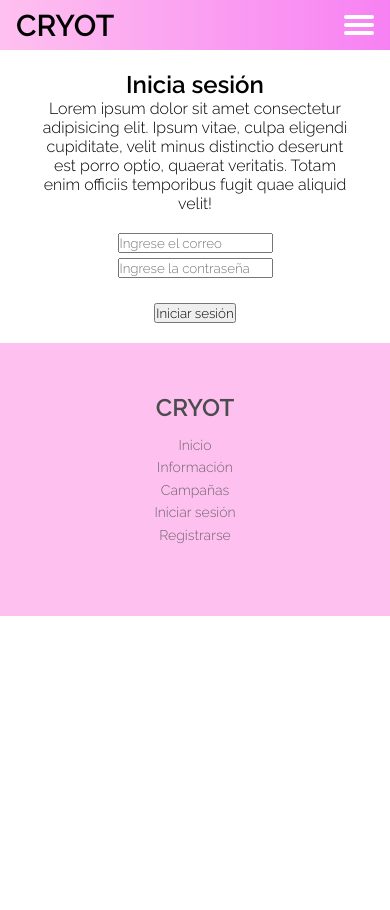
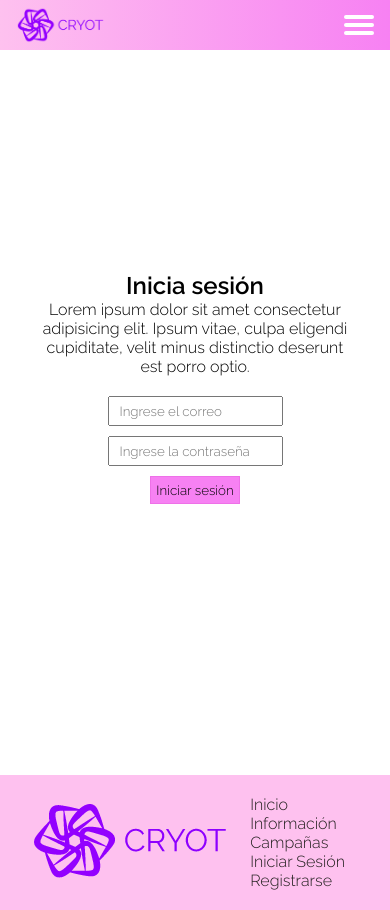
Before and after one commit to Dduquejh/ProyectoRequisitosYModelos, a plain HTML site: page src/login.html in a window 390 px wide. Before the commit the page ends 844 px from the top, so only its background shows below. Drawn offline with nearby package versions, Linux system fonts and the light colour scheme.

Commit message:
Initial mockup design code

```diff
--- a/src/login.html
+++ b/src/login.html
@@ -12,11 +12,13 @@
     <link rel="stylesheet" href="stylesMobile.css">
     <title>Inicia sesión en CRYOT</title>
 </head>
-
+<style>
+</style>
 <body>
+    <section class="login-wrapper">
         <nav class="top-nav">
             <div class ="logo">
-          CRYOT
+              <img src="../assets/logo.png" alt="">
             </div>
             <input id="menu-toggle" type="checkbox" />
             <label class='menu-button-container' for="menu-toggle">
@@ -30,33 +32,34 @@
               <li><a href="signup.html">Registrarse</a></li>
             </ul>
         </nav>
-
-    <div class="login-container centered">
+        <section class="login-container centered">
+            <div class="login-card">
+                <div class="login-description">
                     <h2>Inicia sesión</h2>
-        <p>Lorem ipsum dolor sit amet consectetur adipisicing elit. Ipsum vitae, culpa eligendi cupiditate, velit minus distinctio deserunt est porro optio, quaerat veritatis. Totam enim officiis temporibus fugit quae aliquid velit!</p>
+                    <p>Lorem ipsum dolor sit amet consectetur adipisicing elit. Ipsum vitae, culpa eligendi cupiditate, velit minus distinctio deserunt est porro optio.
+                </div>
                 <input type="email" name="email" id="login_email" placeholder="Ingrese el correo"><br>
                 <input type="password" name="password" id="login_password" placeholder="Ingrese la contraseña"><br>
-            <button type="submit">Iniciar sesión</button>
+                <button type="submit" class="hero-cta">Iniciar sesión</button>
             </div>
-
-    <div class="footer-clean">
+        </section>
+        <section class="footer-wrapper">
             <footer>
-            <div class="container">
-                <div class="row justify-content-center">
-                    <div class="col-sm-4 col-md-3 item">
-                        <h3>CRYOT</h3>
+                <div class ="logo">
+                    <img src="../assets/logo.png" alt="">
+                </div>
+                <div>
                     <ul>
                         <li><a href="index.html">Inicio</a></li>
                         <li><a href="#information">Información</a></li>
-                            <li><a href="">Campañas</a></li>
-                            <li><a href="login.html">Iniciar sesión</a></li>
+                        <li><a href="campaign.html">Campañas</a></li>
+                        <li><a href="login.html">Iniciar Sesión</a></li>
                         <li><a href="signup.html">Registrarse</a></li>
                     </ul>
                 </div>
-                </div>
-            </div>
             </footer>
-    </div>
+        </section>
+    </section>
     <script src="https://cdnjs.cloudflare.com/ajax/libs/jquery/3.2.1/jquery.min.js"></script>
     <script src="https://cdnjs.cloudflare.com/ajax/libs/twitter-bootstrap/4.1.3/js/bootstrap.bundle.min.js"></script>
 </body>
--- a/src/styles.css
+++ b/src/styles.css
@@ -1,25 +1,43 @@
+:root {
+  --font-raleway:'Raleway', sans-serif;
+  --font-inter:'Inter', sans-serif;
+  --color-primary: #fec1ef;
+  --color-secondary: #F781F3;
+  --color-accent: #ee71e8;
+  --black: #201e1c;
+  --grey: #bababa;
+  --white: #fff;
+  --off-white: #f0edeb;
+}
 *{
     margin: 0;
     padding: 0;
     box-sizing: border-box;
-    font-family: 'Raleway', sans-serif;
+    font-family: var(--font-raleway);
 }
+.page-container{
+  max-width: 2000px;
+}
+
 h2 {
   vertical-align: center;
   text-align: center;
 }
 .logo{
-    font-weight: bold;
-    font-size: 30px;
-    color: black;
+  height: 200%;
+}
+
+.logo>img{
+  width: 100%;
+  height: 100%;
 }
 .top-nav {
   display: flex;
   flex-direction: row;
   align-items: center;
   justify-content: space-between;
-  background-color: #F781F3;
-  background: linear-gradient(to left, #F781F3, #fec1ef);
+  background-color: var(--color-secondary);
+  background: linear-gradient(to left, var(--color-secondary), var(--color-primary));
   /* W3C, IE 10+/ Edge, Firefox 16+, Chrome 26+, Opera 12+, Safari 7+ */
   color: #FFF;
   height: 50px;
@@ -95,7 +113,7 @@ h2 {
     padding: 10px 20px;
     display: flex;
     justify-content: space-between;
-    background-color: #F781F3;
+    background-color: var(--color-secondary);
     margin-bottom: 10px;
 }
 
@@ -118,16 +136,16 @@ ul{
     list-style: none;
 }
 
-a{
+.menu>li>a{
     text-decoration: none;
-    color: white
+    color: var(--white)
 }
 .centered{
     text-align:center;
 }
 .hero-container{
     width: 100%;
-    background-color: #fec1ef;
+    background-color: var(--color-primary);
     padding: 30px 0;
 }
 .hero{
@@ -145,128 +163,72 @@ a{
     font-size: larger;
 }
 .hero-cta{
+    border: 1px solid var(--color-accent);
+    background-color: var(--color-secondary);
     padding: 5px;
-
+}
+.hero-cta:hover{
+  background-color: var(--color-accent);
 }
 
 .info-container{
+    display: grid;
+    grid-template-columns: 1fr 1fr 1fr;
+    gap: 100px;
     margin: auto;
-    max-width: 80%;
-}
-.info-container>p{
-    margin-bottom: 40px;
-}
-.info-container>*:not(:nth-child()){
-    margin-bottom: 20px;
-
+    width: 80%;
 }
 
-.info-container>img{
+.img-card{
     width: 50px;
     margin: 20px;
 }
 
-.footer-clean {
-    margin-top: 20px;
-    padding:50px 0;
-    background-color:#fec1ef;
-    color:#4b4c4d;
+footer{
+  margin-top: 50px;
+  display: flex;
+  justify-content: space-between;
+  align-items: center;
+  padding: 20px 50px;
+  background-color: var(--color-primary);
 }
 
-  .footer-clean h3 {
-    margin-top:0;
-    margin-bottom:12px;
-    font-weight:bold;
-    font-size:24px;
+footer>div>ul>li{
+  display: inline-block;
 }
 
-  .footer-clean ul {
-    padding:0;
-    list-style:none;
-    line-height:1.6;
-    font-size:14px;
-    margin-bottom:0;
+footer>div>ul>li:not(:last-child){
+  margin-right: 15px;
 }
 
-  .footer-clean ul a {
-    color:inherit;
-    text-decoration:none;
-    opacity:0.8;
+footer>div>ul>li>a{
+  color: var(--black);
+  text-decoration: none;
 }
 
-  .footer-clean ul a:hover {
-    opacity:1;
+.login-wrapper{
+  background-color: var(--off-white);
+}
+.login-container{
+    display: flex;
+    min-height: 80vh;
+    margin: 0 auto;
 }
 
-  .footer-clean .item.social {
-    text-align:right;
-  }
-  .footer-clean .item {
-    text-align:center;
-    padding-bottom:20px;
+.login-card{
+  border-radius: 5%;
+  padding: 120px;
+  background-color: var(--white);
+  margin: auto;
+  height: 70%;
+  width: 70%;
 }
 
-  @media (max-width:767px) {
-    .footer-clean .item {
-      text-align:center;
-      padding-bottom:20px;
-    }
+.login-card>input{
+  margin-bottom: 10px;
+  padding: 5px 10px;
 }
 
-  @media (max-width: 768px) {
-    .footer-clean .item.social {
-      text-align:center;
-    }
-  }
-
-  .footer-clean .item.social > a {
-    font-size:24px;
-    width:40px;
-    height:40px;
-    line-height:40px;
-    display:inline-block;
-    text-align:center;
-    border-radius:50%;
-    border:1px solid #ccc;
-    margin-left:10px;
-    margin-top:22px;
-    color:inherit;
-    opacity:0.75;
-  }
-
-  .footer-clean .item.social > a:hover {
-    opacity:0.9;
-  }
-
-  @media (max-width:991px) {
-    .footer-clean .item.social > a {
-      margin-top:40px;
-    }
-  }
-
-  @media (max-width:767px) {
-    .footer-clean .item.social > a {
-      margin-top:10px;
-    }
-  }
-
-  .footer-clean .copyright {
-    margin-top:14px;
-    margin-bottom:0;
-    font-size:13px;
-    opacity:0.6;
-  }
-
-.login-container{
-    max-width: 80%;
-    margin: 20px auto;
-}
-.login-container>p{
+.login-description{
   margin-bottom: 20px;
 }
-.login-container>input{
-    margin-bottom: 5px;
-}
-.login-container>button{
-    margin-top: 20px;
-}
--- a/src/stylesMobile.css
+++ b/src/stylesMobile.css
@@ -1,3 +1,15 @@
+:root {
+  --font-raleway:'Raleway', sans-serif;
+  --font-inter:'Inter', sans-serif;
+  --color-primary: #fec1ef;
+  --color-secondary: #F781F3;
+  --color-accent: #ee71e8;
+  --black: #201e1c;
+  --grey: #bababa;
+  --white: #fff;
+  --off-white: #f0edeb;
+}
+
 @media (max-width: 700px) {
     .menu-button-container {
       display: flex;
@@ -20,7 +32,7 @@
       transition: height 400ms cubic-bezier(0.23, 1, 0.32, 1);
     }
     #menu-toggle:checked ~ .menu li {
-      border: 1px solid #e03fd8;
+      border: 1px solid var(--color-accent);
       height: 2.5em;
       padding: 0.5em;
       transition: height 400ms cubic-bezier(0.23, 1, 0.32, 1);
@@ -31,10 +43,31 @@
       margin: 0;
       padding: 0.5em 0;
       width: 100%;
-      color: white;
+      color: var(--white);
       background-color: #F781F3;
     }
     .menu > li:not(:last-child) {
-      border-bottom: 1px solid #e03fd8;
+      border-bottom: 1px solid var(--color-accent);
+    }
+    .info-container{
+      grid-template-columns: 1fr;
+    }
+
+    footer{
+      padding: 20px 30px;
+    }
+
+    footer>div>ul>li{
+      display: block;
+    }
+
+    .login-wrapper{
+      background-color: white;
+    }
+
+    .login-card{
+      padding: 40px;
+      height: 100%;
+      width: 100%;
     }
   }
```
Also changed, not shown: src/index.html (+29 -29 lines), src/signup.html (+53 -37 lines), assets/logo.jpeg (deleted), assets/logo.png (added), 1 other file. Lines whose indentation alone changed are shown as unchanged.
